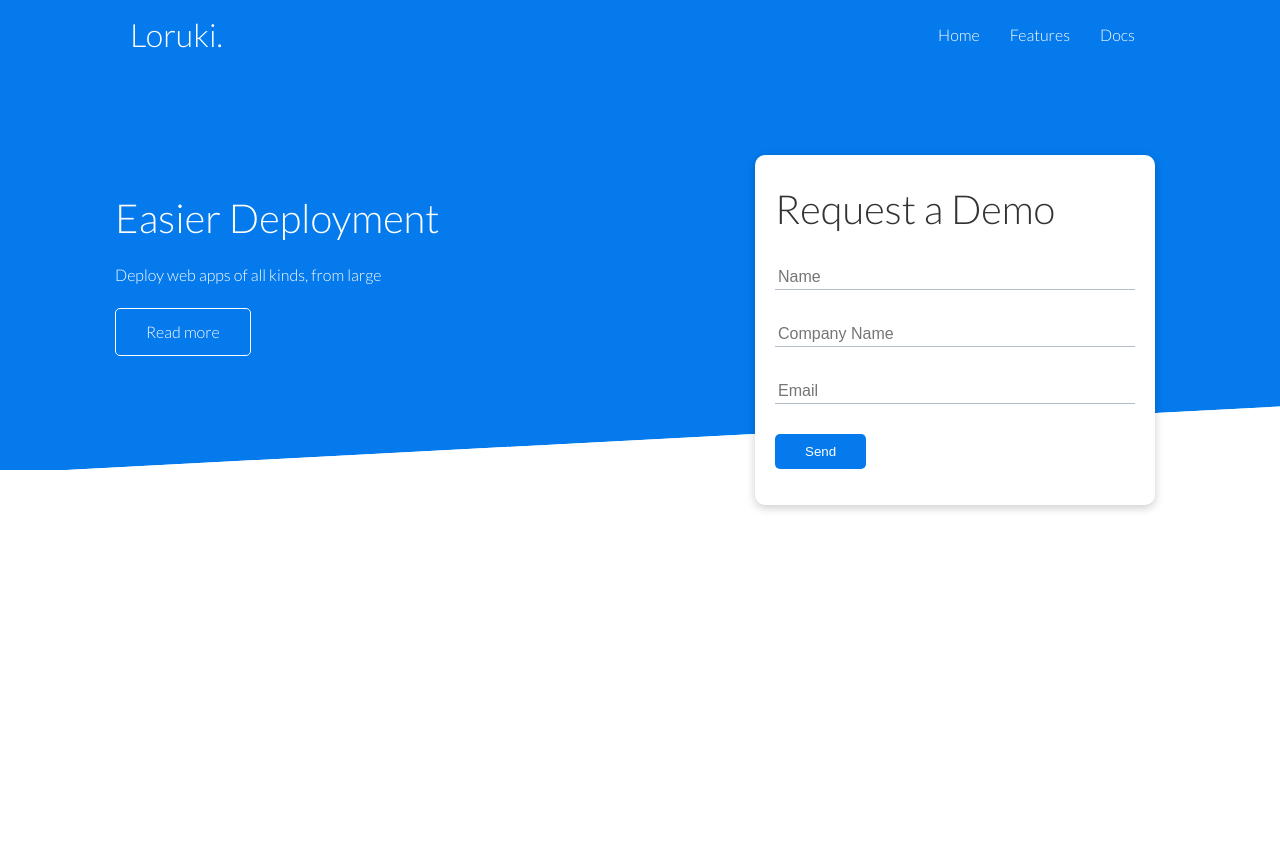
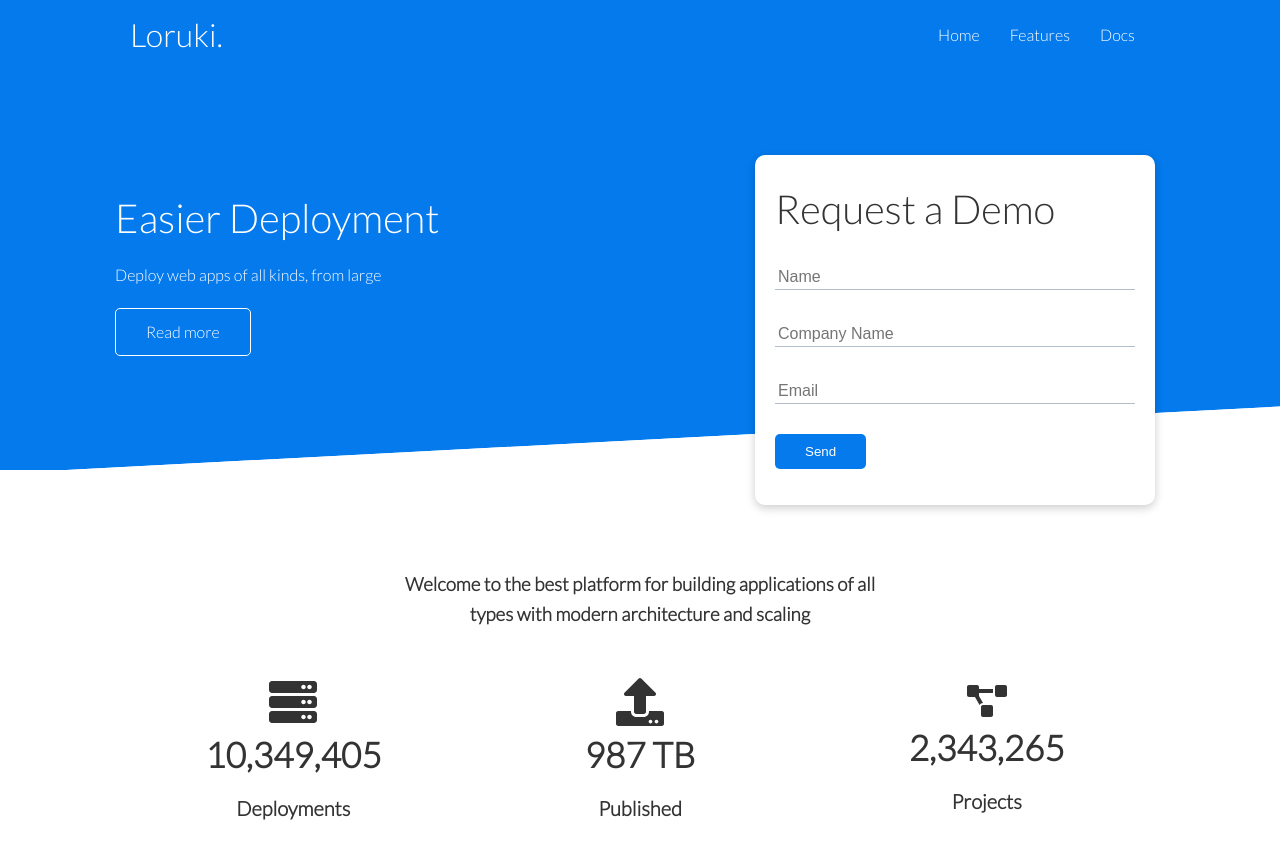
Before and after one commit to coolpythoncodes/loruki-website, a React (Create React App) app: page / in a window 1280 px wide. Shown: the top 858 px of the page. Before the commit the page ends 800 px from the top, so only its background shows below. Built offline with nearby package versions, Linux system fonts and the light colour scheme.

Commit message:
Stats section

```diff
--- a/src/App.js
+++ b/src/App.js
@@ -1,14 +1,15 @@
 import React from 'react';
-import logo from './logo.svg';
 import './App.css';
 import Navbar from './component/Navbar';
 import Showcase from './component/Showcase';
+import Stats from './component/Stats';
 
 function App() {
   return (
     <>
       <Navbar />
       <Showcase />
+      <Stats />
     </>
   );
 }
--- /dev/null
+++ b/src/component/Stats.js
@@ -0,0 +1,37 @@
+import React from 'react';
+import { FontAwesomeIcon } from '@fortawesome/react-fontawesome';
+import { faUpload, faServer, faProjectDiagram } from '@fortawesome/free-solid-svg-icons'
+// import { server, upload} from '@fortawesome/free-solid-svg-icons';
+
+const Stats = () => {
+    return (
+        <section className='stats'>
+            <div className="container">
+                <h3 className="stats-heading text-center my-1">
+                    Welcome to the best platform for building applications of all types with modern architecture and scaling
+                </h3>
+
+                <div className="grid grid-3 text-center my-4">
+                    <div>
+                        <FontAwesomeIcon icon={faServer} size='3x'/>
+                        <h3>10,349,405</h3>
+                        <p className="text-secondary">Deployments</p>
+                    </div>
+                    <div>
+                        <FontAwesomeIcon icon={faUpload} size='3x'/>
+                        <h3>987 TB</h3>
+                        <p className="text-secondary">Published</p>
+                    </div>
+                    <div>
+                        <FontAwesomeIcon icon={faProjectDiagram} size='2x' />
+
+                        <h3>2,343,265</h3>
+                        <p className="text-secondary">Projects</p>
+                    </div>
+                </div>
+            </div>
+        </section>
+    );
+}
+
+export default Stats;
--- a/src/sass/_config.scss
+++ b/src/sass/_config.scss
@@ -44,6 +44,12 @@ img{
     padding: 0 40px;
 }
 
+.text-center{
+    text-align: center;
+}
+
+
+
 .flexbox{
     display: flex;
     justify-content: center;
@@ -77,3 +83,126 @@ img{
     border: 1px solid #fff;
     background: transparent;
 }
+
+// Margin
+.my-1{
+    margin: 1rem 0;
+}
+
+.my-2{
+    margin: 1.5rem 0;
+}
+
+.my-3{
+    margin: 2rem 0;
+}
+
+.my-4{
+    margin: 3rem 0;
+}
+
+.my-5{
+    margin: 4rem 0;
+}
+
+.m-1{
+    margin: 1rem;
+}
+
+.m-2{
+    margin: 1.5rem;
+}
+
+.m-3{
+    margin: 2rem;
+}
+
+.m-4{
+    margin: 3rem;
+}
+
+.m-5{
+    margin: 4rem;
+}
+
+// margin
+.my-1{
+    margin: 1rem 0;
+}
+
+.my-2{
+    margin: 1.5rem 0;
+}
+
+.my-3{
+    margin: 2rem 0;
+}
+
+.my-4{
+    margin: 3rem 0;
+}
+
+.my-5{
+    margin: 4rem 0;
+}
+
+.m-1{
+    margin: 1rem;
+}
+
+.m-2{
+    margin: 1.5rem;
+}
+
+.m-3{
+    margin: 2rem;
+}
+
+.m-4{
+    margin: 3rem;
+}
+
+.m-5{
+    margin: 4rem;
+}
+
+// Padding
+.py-1{
+    padding: 1rem 0;
+}
+
+.py-2{
+    padding: 1.5rem 0;
+}
+
+.py-3{
+    padding: 2rem 0;
+}
+
+.py-4{
+    padding: 3rem 0;
+}
+
+.py-5{
+    padding: 4rem 0;
+}
+
+.p-1{
+    padding: 1rem;
+}
+
+.p-2{
+    padding: 1.5rem;
+}
+
+.p-3{
+    padding: 2rem;
+}
+
+.p-4{
+    padding: 3rem;
+}
+
+.p-5{
+    padding: 4rem;
+}
--- a/src/sass/main.scss
+++ b/src/sass/main.scss
@@ -98,3 +98,30 @@
         }
     }
 }
+
+.stats{
+    padding-top: 100px;
+
+    &-heading{
+        max-width: 500px;
+        margin: auto;
+    }
+
+    .grid{
+
+        h3{
+            font-size: 35px;
+        }
+
+        p{
+            font-size: 20px;
+            font-weight: bold;
+        }
+
+    }
+
+    .grid-3{
+        @extend .gridcss;
+        grid-template-columns: repeat(3, 1fr);
+    }
+}
```
